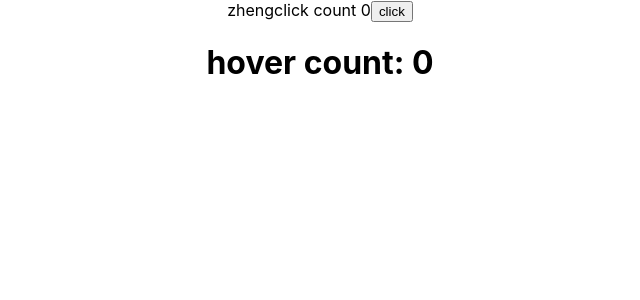
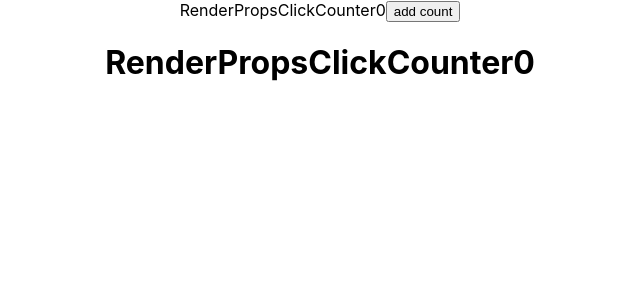
Before and after one commit to zhengryang/ReactJS, a React (Create React App) app in the folder reactpractice2022/: page / in a window 1280 px wide. Shown: the top 300 px of the page, without its empty margins (320-960 px from the left). Built offline with nearby package versions, Linux system fonts and the light colour scheme.

Commit message:
renderProps

```diff
--- a/reactpractice2022/src/App.js
+++ b/reactpractice2022/src/App.js
@@ -3,12 +3,17 @@ import './App.css';
 import ClickCount from './components/ClickCount';
 import HoverCount from './components/HoverCount';
 import React  from 'react';
+import RenderPropsClickCounter from './components/renderPropsClickCounter';
+import RenderPropsHoverCounter from './components/renderPropsHoverCounter';
 
 function App() {
   return (
     <div className="App">
-       <ClickCount name="zheng"></ClickCount>
-       <HoverCount></HoverCount>
+       {/* <ClickCount name="zheng"></ClickCount>
+       <HoverCount></HoverCount> */}
+
+       <RenderPropsClickCounter></RenderPropsClickCounter>
+       <RenderPropsHoverCounter></RenderPropsHoverCounter>
     </div>
   );
 }
--- /dev/null
+++ b/reactpractice2022/src/components/renderPropsClickCounter.js
@@ -0,0 +1,31 @@
+import React, { Component } from 'react';
+
+class RenderPropsClickCounter extends Component {
+    constructor(props) {
+        super(props);
+        this.state = {
+            count: 0
+        }
+        this.updateCount = this.updateCount.bind(this);
+    }
+
+
+    updateCount =() => {
+        this.setState(prevState => {
+            return {count: prevState.count + 1};
+        })
+    }
+
+    render() {
+
+        return (
+            <div>
+                RenderPropsClickCounter
+                {this.state.count}
+            <button onClick={this.updateCount}> add count</button>
+            </div>
+        );
+    }
+}
+
+export default RenderPropsClickCounter;
--- /dev/null
+++ b/reactpractice2022/src/components/renderPropsHoverCounter.js
@@ -0,0 +1,31 @@
+import React, { Component } from 'react';
+
+class RenderPropsHoverCounter extends Component {
+
+    constructor(props) {
+        super(props);
+        this.state = {
+            count: 0
+        }
+        this.updateCount = this.updateCount.bind(this);
+    }
+
+
+    updateCount =() => {
+        this.setState(prevState => {
+            return {count: prevState.count + 1};
+        })
+    }
+
+    render() {
+        return (
+            <div>
+
+            <h1 onMouseOver={this.updateCount}> RenderPropsClickCounter
+                {this.state.count}</h1>
+            </div>
+        );
+    }
+}
+
+export default RenderPropsHoverCounter;
```
